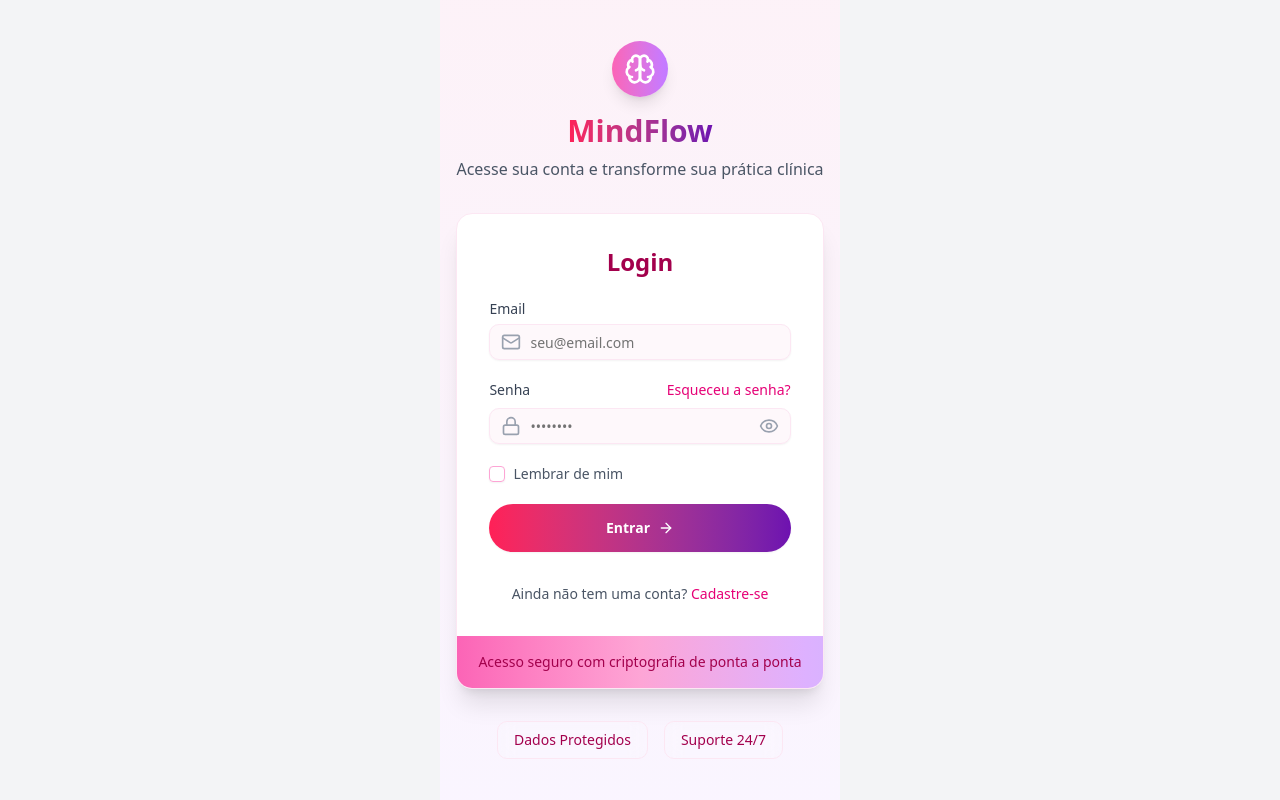
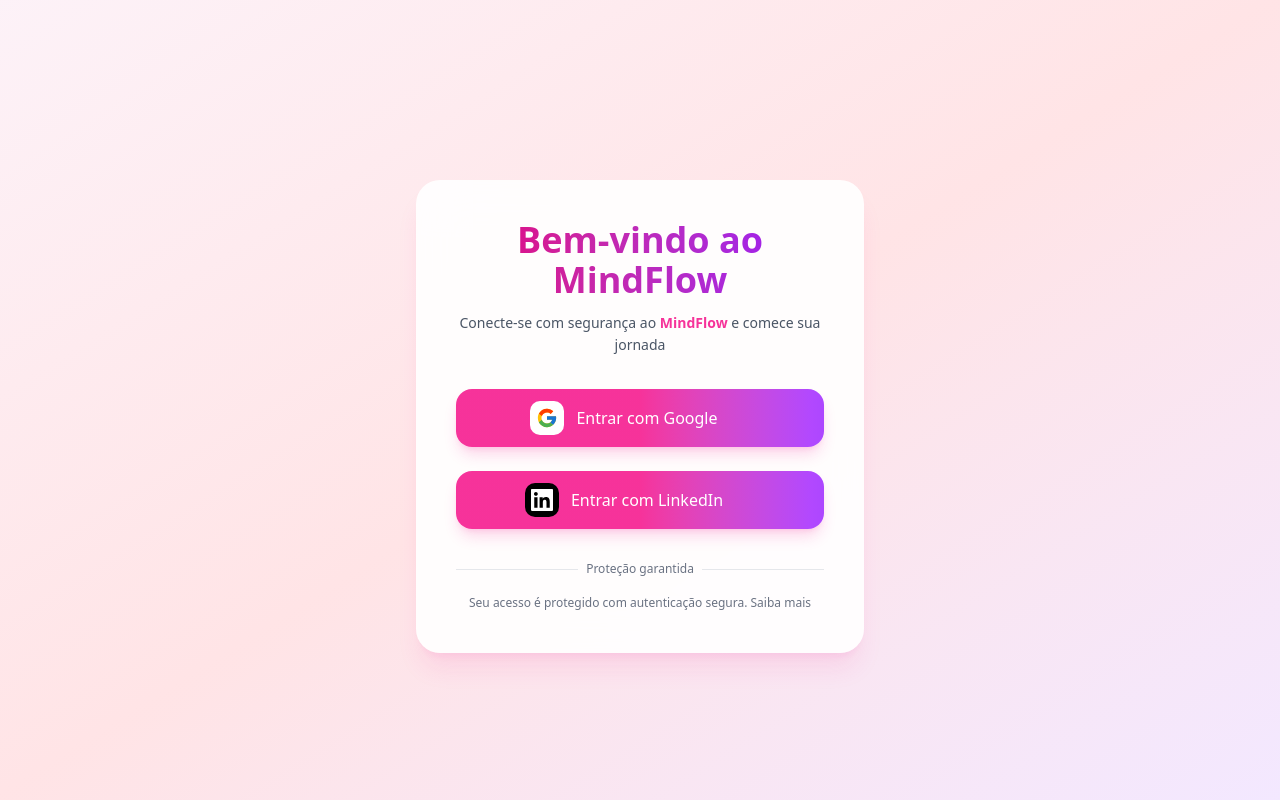
Before and after one commit to PauloStraforini/MindFlow, a Next.js app: page /psicologos/login in a window 1280 px wide. Built offline with nearby package versions, Linux system fonts and the light colour scheme.

Commit message:
✨ Refactor LoginForm component to integrate Google and LinkedIn authentication

```diff
--- a/components/ui/LoginForm.tsx
+++ b/components/ui/LoginForm.tsx
@@ -1,177 +1,77 @@
-"use client"
+import { handleAuth } from "@/components/actions/handle-auth";
+import { FcGoogle } from "react-icons/fc";
+import { GrLinkedin  } from "react-icons/gr";
 
-import { useState, type FormEvent } from "react"
-import { useRouter } from "next/navigation"
-import Link from "next/link"
-import { Loader2, ArrowRight, Lock, Mail, Eye, EyeOff, Brain } from "lucide-react"
-import { Input } from "@/components/ui/input"
-import { Button } from "@/components/ui/button"
-import { Checkbox } from "@/components/ui/checkbox"
-import { Label } from "@/components/ui/label"
+import { ArrowRight } from "lucide-react";
 
-export default function LoginForm() {
-  const router = useRouter()
-  const [isLoading, setIsLoading] = useState(false)
-  const [error, setError] = useState<string | null>(null)
-  const [showPassword, setShowPassword] = useState(false)
+export default function Login() {
+  return (
+    <div className="flex min-h-screen">
+      {/* Background com animação gradiente */}
+      <div className="fixed inset-0 bg-gradient-to-br from-pink-50 via-rose-100 to-purple-100 animate-gradient-slow"></div>
 
-  async function handleLogin(e: FormEvent<HTMLFormElement>) {
-    e.preventDefault()
-    setIsLoading(true)
-    setError(null)
+      <div className="relative flex flex-col items-center justify-center min-h-screen w-full px-4">
+        {/* Card principal */}
+        <div className="w-full max-w-md">
+          <div className="mb-8">
 
-    const formData = new FormData(e.currentTarget)
-    const email = formData.get("email") as string
-    const password = formData.get("password") as string
+          </div>
 
-    try {
-      // Simulação de autenticação
-      if (email === "admin@example.com" && password === "password") {
-        router.push("/dashboard")
-        router.refresh()
-      } else {
-        setError("Email ou senha inválidos")
-      }
-    // eslint-disable-next-line @typescript-eslint/no-unused-vars
-    } catch (error) {
-      setError("Ocorreu um erro durante o login")
-    } finally {
-      setIsLoading(false)
-    }
-  }
+          <div className="bg-white/90 backdrop-blur-xl rounded-3xl shadow-xl shadow-pink-500/10 p-8 md:p-10 transform transition-all duration-500 hover:shadow-2xl hover:shadow-pink-500/20">
+            <div className="text-center space-y-3 mb-8">
+              <h1 className="text-3xl sm:text-4xl font-extrabold bg-gradient-to-r from-pink-600 to-purple-600 bg-clip-text text-transparent">
+                Bem-vindo ao MindFlow
+              </h1>
+              <p className="text-sm text-gray-600 leading-relaxed">
+                Conecte-se com segurança ao{" "}
+                <span className="font-semibold text-pink-500">MindFlow</span>{" "}
+                e comece sua jornada
+              </p>
+            </div>
 
-  return (
-    <div className="min-h-screen bg-gradient-to-b from-pink-50 to-purple-50 flex items-center justify-center p-4">
-      <div className="w-full max-w-md">
-        <div className="text-center mb-8">
-          <div className="flex justify-center mb-4">
-            <div className="bg-gradient-to-r from-pink-400 to-purple-400 p-3 rounded-full shadow-lg">
-              <Brain className="h-8 w-8 text-white" />
-            </div>
-          </div>
-          <h1 className="text-3xl font-bold mb-2">
-            <span className="bg-gradient-to-r from-rose-500 to-purple-800 bg-clip-text text-transparent">MindFlow</span>
-          </h1>
-          <p className="text-gray-600">Acesse sua conta e transforme sua prática clínica</p>
-        </div>
+            <form action={handleAuth} className="space-y-6">
+              <button
+                type="submit"
+                className="group w-full flex items-center justify-center gap-3 bg-gradient-to-r from-pink-500 via-pink-500 to-purple-500 text-white font-medium py-3 px-6 rounded-2xl shadow-lg shadow-pink-500/20 hover:shadow-xl hover:shadow-pink-500/30 transform hover:-translate-y-0.5 transition-all duration-300 focus:outline-none focus:ring-2 focus:ring-pink-500 focus:ring-offset-2"
+              >
+                <span className="bg-white p-1.5 rounded-lg transform group-hover:scale-110 transition-transform duration-300">
+                  <FcGoogle size={22} />
+                </span>
+                Entrar com Google
+                <ArrowRight className="w-4 h-4 ml-1 opacity-0 group-hover:opacity-100 group-hover:translate-x-1 transition-all duration-300" />
+              </button>
+            </form>
 
-        <div className="bg-white rounded-2xl shadow-xl border border-pink-100 overflow-hidden transform transition-all duration-300 hover:shadow-2xl hover:border-pink-200">
-          <div className="p-8">
-            <h2 className="text-2xl font-bold text-pink-800 mb-6 text-center">Login</h2>
+            <form action={handleAuth} className="space-y-6 mt-6">
+              <button
+                type="submit"
+                className="group w-full flex items-center justify-center gap-3 bg-gradient-to-r from-pink-500 via-pink-500 to-purple-500 text-white font-medium py-3 px-6 rounded-2xl shadow-lg shadow-pink-500/20 hover:shadow-xl hover:shadow-pink-500/30 transform hover:-translate-y-0.5 transition-all duration-300 focus:outline-none focus:ring-2 focus:ring-pink-500 focus:ring-offset-2"
+              >
+                <span className="bg-black p-1.5 rounded-lg transform group-hover:scale-110 transition-transform duration-300">
+                  <GrLinkedin  size={22} />
+                </span>
+                Entrar com LinkedIn
+                <ArrowRight className="w-4 h-4 ml-1 opacity-0 group-hover:opacity-100 group-hover:translate-x-1 transition-all duration-300" />
+              </button>
+            </form>
 
-            {error && (
-              <div className="mb-6 bg-red-50 border border-red-200 text-red-600 rounded-lg p-4 text-sm">{error}</div>
-            )}
-
-            <form onSubmit={handleLogin} className="space-y-5">
-              <div className="space-y-2">
-                <Label htmlFor="email" className="text-gray-700 font-medium">
-                  Email
-                </Label>
-                <div className="relative">
-                  <div className="absolute inset-y-0 left-0 flex items-center pl-3 pointer-events-none">
-                    <Mail className="h-5 w-5 text-gray-400" />
-                  </div>
-                  <Input
-                    id="email"
-                    name="email"
-                    type="email"
-                    placeholder="seu@email.com"
-                    required
-                    className="pl-10 bg-pink-50/50 border-pink-100 focus:border-pink-300 focus:ring focus:ring-pink-200 focus:ring-opacity-50 rounded-lg"
-                    disabled={isLoading}
-                  />
-                </div>
+            <div className="mt-8 space-y-4">
+              <div className="flex items-center gap-2">
+                <div className="h-px flex-1 bg-gray-200"></div>
+                <span className="text-xs font-medium text-gray-500">Proteção garantida</span>
+                <div className="h-px flex-1 bg-gray-200"></div>
               </div>
 
-              <div className="space-y-2">
-                <div className="flex items-center justify-between">
-                  <Label htmlFor="password" className="text-gray-700 font-medium">
-                    Senha
-                  </Label>
-                  <Link
-                    href="/esqueci-senha"
-                    className="text-sm text-pink-600 hover:text-pink-700 hover:underline transition-colors"
-                  >
-                    Esqueceu a senha?
-                  </Link>
-                </div>
-                <div className="relative">
-                  <div className="absolute inset-y-0 left-0 flex items-center pl-3 pointer-events-none">
-                    <Lock className="h-5 w-5 text-gray-400" />
-                  </div>
-                  <Input
-                    id="password"
-                    name="password"
-                    type={showPassword ? "text" : "password"}
-                    placeholder="••••••••"
-                    required
-                    className="pl-10 pr-10 bg-pink-50/50 border-pink-100 focus:border-pink-300 focus:ring focus:ring-pink-200 focus:ring-opacity-50 rounded-lg"
-                    disabled={isLoading}
-                  />
-                  <button
-                    type="button"
-                    onClick={() => setShowPassword(!showPassword)}
-                    className="absolute inset-y-0 right-0 flex items-center pr-3 text-gray-400 hover:text-gray-600"
-                  >
-                    {showPassword ? <EyeOff className="h-5 w-5" /> : <Eye className="h-5 w-5" />}
-                  </button>
-                </div>
-              </div>
-
-              <div className="flex items-center">
-                <Checkbox id="remember" className="border-pink-300 text-pink-600 focus:ring-pink-500" />
-                <Label htmlFor="remember" className="ml-2 text-sm text-gray-600 font-normal">
-                  Lembrar de mim
-                </Label>
-              </div>
-
-              <Button
-                type="submit"
-                disabled={isLoading}
-                className="w-full bg-gradient-to-r from-rose-500 to-purple-800 hover:from-pink-500 hover:to-purple-500 text-white font-bold py-2.5 px-6 rounded-full transition-all duration-300 hover:shadow-lg hover:shadow-pink-200 transform hover:-translate-y-1 h-12"
-              >
-                {isLoading ? (
-                  <div className="flex items-center justify-center">
-                    <Loader2 className="mr-2 h-5 w-5 animate-spin" />
-                    <span>Entrando...</span>
-                  </div>
-                ) : (
-                  <div className="flex items-center justify-center group">
-                    <span>Entrar</span>
-                    <ArrowRight className="ml-2 h-5 w-5 transition-transform group-hover:translate-x-1" />
-                  </div>
-                )}
-              </Button>
-            </form>
-
-            <div className="mt-8 text-center">
-              <p className="text-gray-600 text-sm">
-                Ainda não tem uma conta?{" "}
-                <Link
-                  href="/psicologos/criarconta"
-                  className="text-pink-600 font-medium hover:text-pink-700 hover:underline transition-colors"
-                >
-                  Cadastre-se
-                </Link>
+              <p className="text-xs text-center text-gray-500 leading-relaxed">
+                Seu acesso é protegido com autenticação segura.{" "}
+                <span className="hover:text-pink-500 cursor-pointer transition-colors duration-300">
+                  Saiba mais
+                </span>
               </p>
             </div>
-          </div>
-
-          <div className="bg-gradient-to-r from-pink-400 via-pink-300 to-purple-300 p-4 text-center">
-            <p className="text-sm text-pink-800">Acesso seguro com criptografia de ponta a ponta</p>
-          </div>
-        </div>
-
-        <div className="mt-8 flex justify-center space-x-4">
-          <div className="bg-white/10 backdrop-blur-sm px-4 py-2 rounded-lg border border-pink-100">
-            <div className="text-sm text-pink-800">Dados Protegidos</div>
-          </div>
-          <div className="bg-white/10 backdrop-blur-sm px-4 py-2 rounded-lg border border-pink-100">
-            <div className="text-sm text-pink-800">Suporte 24/7</div>
           </div>
         </div>
       </div>
     </div>
-  )
+  );
 }
```
